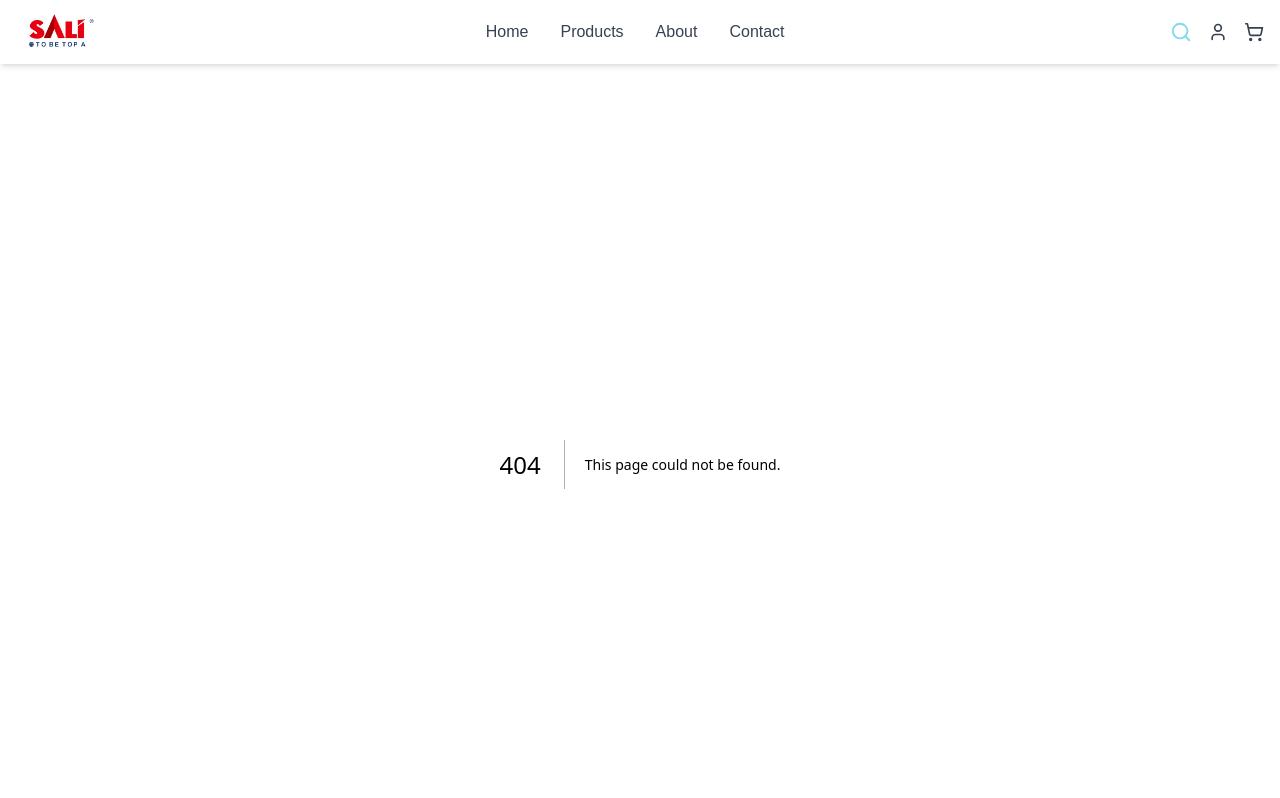
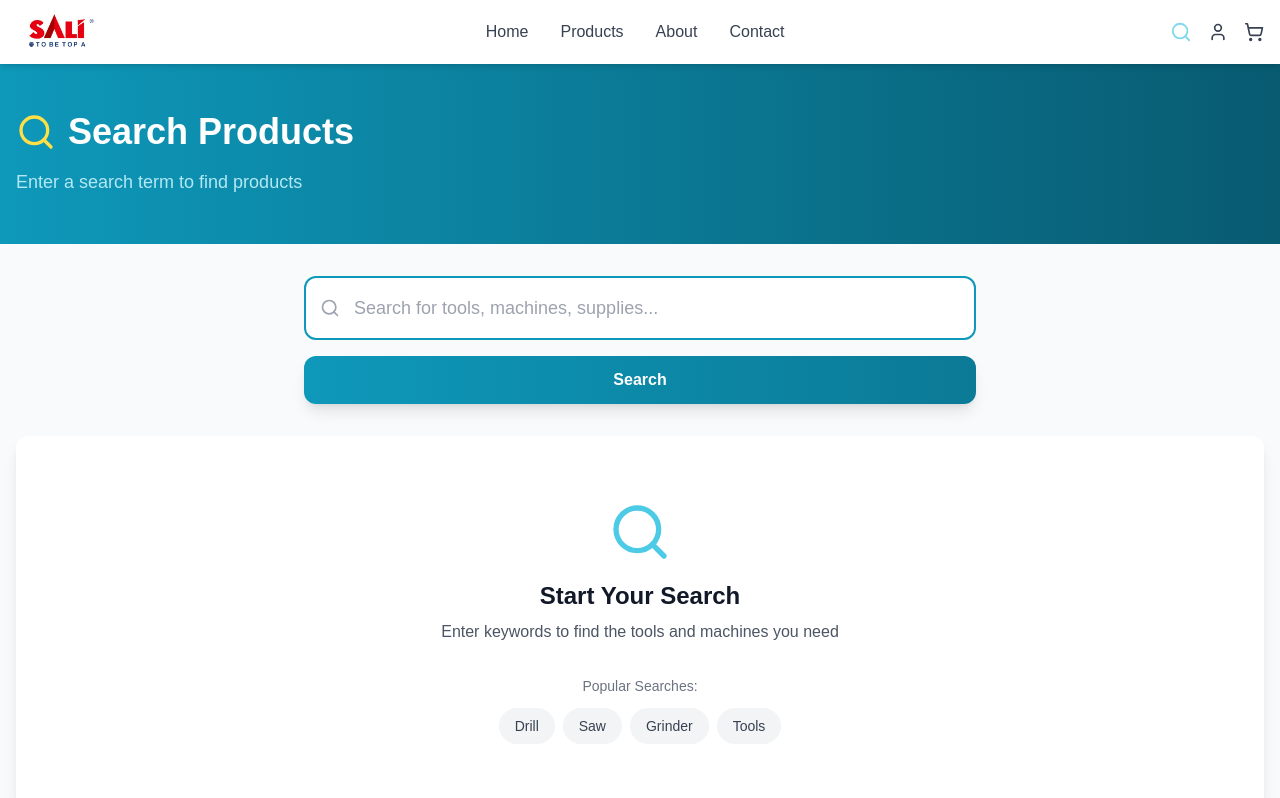
Before and after one commit to kellyworkos00-droid/sali, a Next.js app: page /search in a window 1280 px wide. Before the commit this address had no page. Shown: the top 798 px of the page. Built offline with nearby package versions, Linux system fonts and the light colour scheme.

Commit message:
feat: add functional product search with dedicated search page

```diff
--- /dev/null
+++ b/src/app/search/page.tsx
@@ -0,0 +1,150 @@
+import { getProducts } from "@/lib/products";
+import ProductCard from "@/components/ProductCard";
+import { Metadata } from "next";
+import Link from "next/link";
+import { Search as SearchIcon, Package, X } from "lucide-react";
+
+export const metadata: Metadata = {
+  title: "Search Products - Sali Products Kenya",
+  description: "Search our extensive catalog of tools, machines, and industrial supplies.",
+};
+
+export default async function SearchPage({
+  searchParams,
+}: {
+  searchParams: Promise<{ q?: string }>;
+}) {
+  const { q } = await searchParams;
+  const searchQuery = q?.toLowerCase() || "";
+  const allProducts = getProducts();
+
+  const products = searchQuery
+    ? allProducts.filter(
+        (p) =>
+          p.name.toLowerCase().includes(searchQuery) ||
+          p.description.toLowerCase().includes(searchQuery) ||
+          p.category.toLowerCase().includes(searchQuery)
+      )
+    : allProducts;
+
+  return (
+    <div className="min-h-screen bg-gray-50">
+      {/* Header */}
+      <div className="bg-gradient-to-r from-brand-500 to-brand-700 text-white py-12">
+        <div className="container mx-auto px-4">
+          <div className="flex items-center gap-3 mb-4">
+            <SearchIcon size={40} className="text-yellow-300" />
+            <h1 className="text-4xl font-bold">Search Products</h1>
+          </div>
+          {searchQuery && (
+            <p className="text-brand-100 text-lg">
+              {products.length} result{products.length !== 1 ? "s" : ""} found for "{q}"
+            </p>
+          )}
+          {!searchQuery && (
+            <p className="text-brand-100 text-lg">
+              Enter a search term to find products
+            </p>
+          )}
+        </div>
+      </div>
+
+      <div className="container mx-auto px-4 py-8">
+        {/* Search Form */}
+        <form method="get" className="mb-8 max-w-2xl mx-auto">
+          <div className="relative">
+            <SearchIcon className="absolute left-4 top-1/2 transform -translate-y-1/2 text-gray-400" size={20} />
+            <input
+              type="text"
+              name="q"
+              defaultValue={searchQuery}
+              placeholder="Search for tools, machines, supplies..."
+              className="w-full pl-12 pr-12 py-4 rounded-xl border-2 border-gray-300 focus:border-brand-500 focus:outline-none text-lg"
+              autoFocus
+            />
+            {searchQuery && (
+              <Link
+                href="/search"
+                className="absolute right-4 top-1/2 transform -translate-y-1/2 text-gray-400 hover:text-gray-600"
+              >
+                <X size={20} />
+              </Link>
+            )}
+          </div>
+          <button
+            type="submit"
+            className="mt-4 w-full bg-gradient-to-r from-brand-500 to-brand-600 text-white py-3 rounded-xl font-semibold hover:from-brand-600 hover:to-brand-700 transition shadow-lg"
+          >
+            Search
+          </button>
+        </form>
+
+        {/* Results */}
+        {searchQuery ? (
+          products.length > 0 ? (
+            <div>
+              <div className="flex items-center justify-between mb-6">
+                <h2 className="text-2xl font-bold text-gray-900">Search Results</h2>
+                <p className="text-gray-600">{products.length} product{products.length !== 1 ? "s" : ""}</p>
+              </div>
+              <div className="grid grid-cols-2 sm:grid-cols-3 md:grid-cols-4 lg:grid-cols-5 gap-3 sm:gap-4 md:gap-6">
+                {products.map((product) => (
+                  <ProductCard key={product.id} product={product} />
+                ))}
+              </div>
+            </div>
+          ) : (
+            <div className="text-center py-16 bg-white rounded-xl shadow-lg">
+              <Package className="mx-auto text-gray-300 mb-4" size={64} />
+              <h3 className="text-2xl font-bold text-gray-900 mb-2">No Products Found</h3>
+              <p className="text-gray-600 mb-6">Try adjusting your search terms</p>
+              <Link
+                href="/products"
+                className="inline-block bg-gradient-to-r from-brand-500 to-brand-600 text-white px-8 py-3 rounded-xl font-semibold hover:from-brand-600 hover:to-brand-700 transition shadow-lg"
+              >
+                Browse All Products
+              </Link>
+            </div>
+          )
+        ) : (
+          <div className="text-center py-16 bg-white rounded-xl shadow-lg">
+            <SearchIcon className="mx-auto text-brand-300 mb-4" size={64} />
+            <h3 className="text-2xl font-bold text-gray-900 mb-2">Start Your Search</h3>
+            <p className="text-gray-600 mb-8">Enter keywords to find the tools and machines you need</p>
+
+            {/* Quick Suggestions */}
+            <div className="max-w-lg mx-auto">
+              <p className="text-sm text-gray-500 mb-3">Popular Searches:</p>
+              <div className="flex flex-wrap gap-2 justify-center">
+                <Link
+                  href="/search?q=drill"
+                  className="px-4 py-2 bg-gray-100 hover:bg-brand-100 text-gray-700 hover:text-brand-700 rounded-full text-sm transition"
+                >
+                  Drill
+                </Link>
+                <Link
+                  href="/search?q=saw"
+                  className="px-4 py-2 bg-gray-100 hover:bg-brand-100 text-gray-700 hover:text-brand-700 rounded-full text-sm transition"
+                >
+                  Saw
+                </Link>
+                <Link
+                  href="/search?q=grinder"
+                  className="px-4 py-2 bg-gray-100 hover:bg-brand-100 text-gray-700 hover:text-brand-700 rounded-full text-sm transition"
+                >
+                  Grinder
+                </Link>
+                <Link
+                  href="/search?q=tools"
+                  className="px-4 py-2 bg-gray-100 hover:bg-brand-100 text-gray-700 hover:text-brand-700 rounded-full text-sm transition"
+                >
+                  Tools
+                </Link>
+              </div>
+            </div>
+          </div>
+        )}
+      </div>
+    </div>
+  );
+}
--- a/src/components/Navbar.tsx
+++ b/src/components/Navbar.tsx
@@ -4,12 +4,25 @@ import Link from "next/link";
 import Image from "next/image";
 import { ShoppingCart, Menu, X, Search, User } from "lucide-react";
 import { useState } from "react";
+import { useRouter } from "next/navigation";
 import { useCartStore } from "@/store/cartStore";
 
 export default function Navbar() {
   const [isMenuOpen, setIsMenuOpen] = useState(false);
+  const [searchQuery, setSearchQuery] = useState("");
+  const [showSearch, setShowSearch] = useState(false);
+  const router = useRouter();
   const { items } = useCartStore();
   const cartItemsCount = items.reduce((sum, item) => sum + item.quantity, 0);
+
+  const handleSearch = (e: React.FormEvent) => {
+    e.preventDefault();
+    if (searchQuery.trim()) {
+      router.push(`/search?q=${encodeURIComponent(searchQuery.trim())}`);
+      setSearchQuery("");
+      setShowSearch(false);
+    }
+  };
 
   return (
     <nav className="bg-white shadow-md sticky top-0 z-50">
@@ -45,9 +58,12 @@ export default function Navbar() {
 
           {/* Right Side Icons */}
           <div className="flex items-center space-x-4">
-            <Link href="/search" className="text-brand-200 hover:text-brand-300 transition hover:scale-110">
+            <button
+              onClick={() => setShowSearch(!showSearch)}
+              className="text-brand-200 hover:text-brand-300 transition hover:scale-110"
+            >
               <Search size={22} />
-            </Link>
+            </button>
             <Link href="/account" className="text-gray-700 hover:text-brand-200 transition">
               <User size={20} />
             </Link>
@@ -103,6 +119,28 @@ export default function Navbar() {
             </Link>
           </div>
         )}
+
+        {/* Search Bar */}
+        {showSearch && (
+          <div className="py-4 border-t bg-gray-50">
+            <form onSubmit={handleSearch} className="flex gap-2">
+              <input
+                type="text"
+                value={searchQuery}
+                onChange={(e) => setSearchQuery(e.target.value)}
+                placeholder="Search products..."
+                className="flex-1 px-4 py-2 rounded-lg border border-gray-300 focus:border-brand-500 focus:outline-none"
+                autoFocus
+              />
+              <button
+                type="submit"
+                className="bg-gradient-to-r from-brand-500 to-brand-600 text-white px-6 py-2 rounded-lg font-semibold hover:from-brand-600 hover:to-brand-700 transition"
+              >
+                Search
+              </button>
+            </form>
+          </div>
+        )}
       </div>
     </nav>
   );
```
